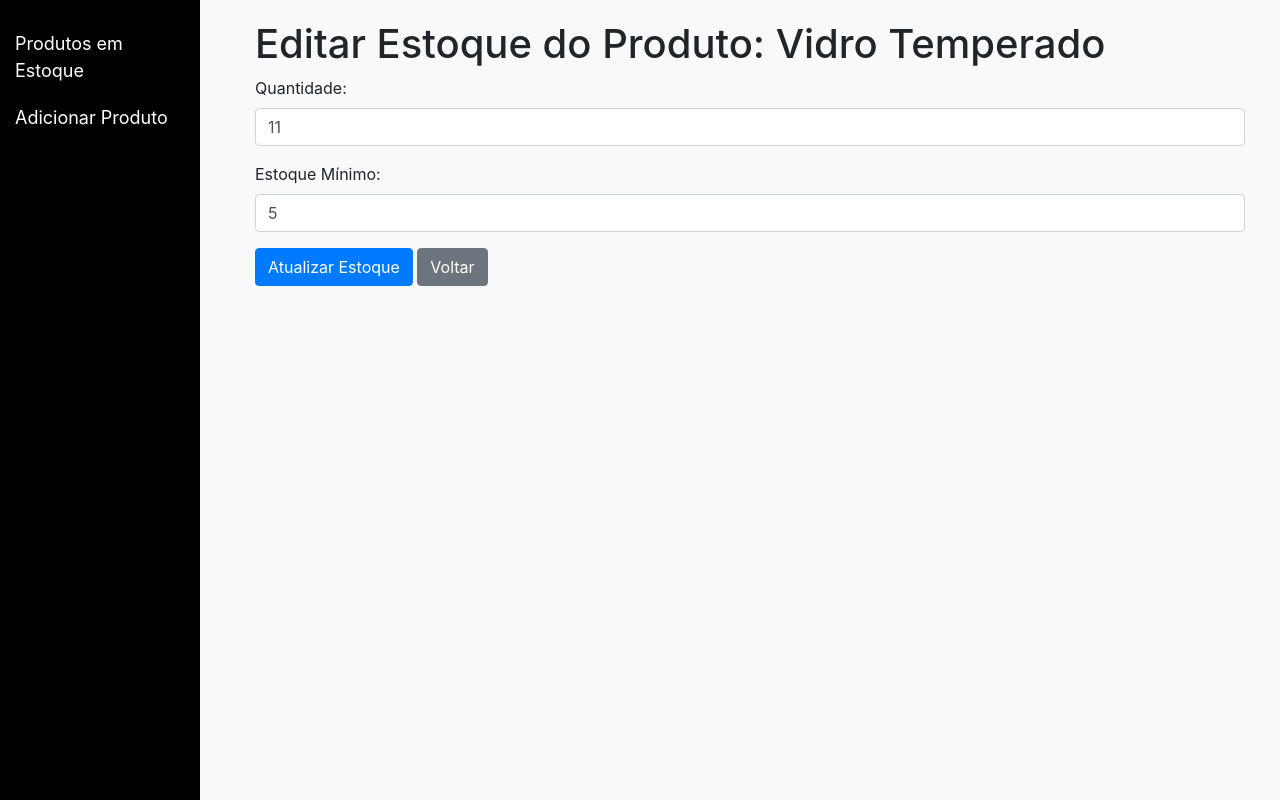
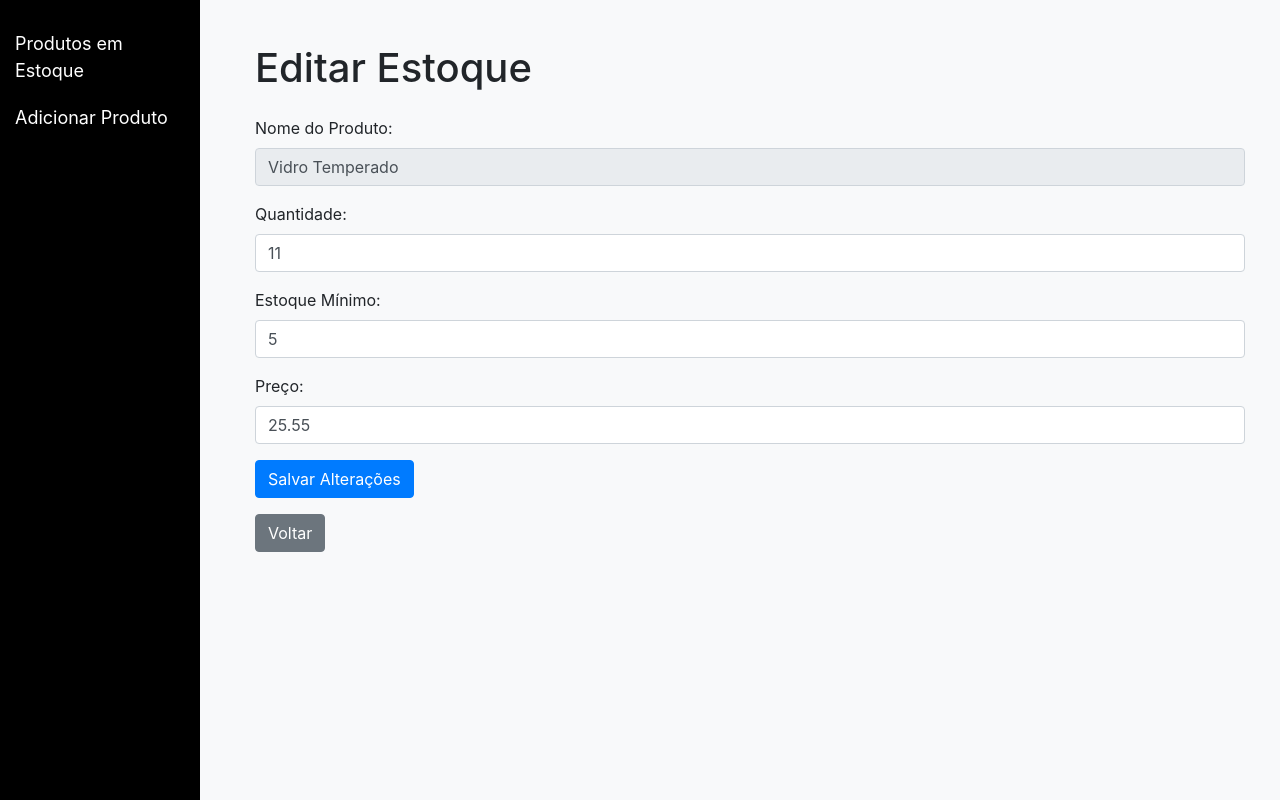
Before and after one commit to Elielton-Ferreira/liras_system, a Flask app: page /editar/1 in a window 1280 px wide. Run offline with Flask 3, Linux system fonts and the light colour scheme; data comes from the database, SQL or seed files in the repository; both versions use the stored data as it was after the commit; some libraries are stand-ins or nearby versions.

Commit message:
editar preços

```diff
--- a/app.py
+++ b/app.py
@@ -1,84 +1,71 @@
-from flask import Flask, render_template, request, redirect  # Importa as classes e funções necessárias do Flask
-import sqlite3  # Importa a biblioteca sqlite3 para interagir com o banco de dados SQLite
+from flask import Flask, render_template, request, redirect, url_for
+import sqlite3
 
-app = Flask(__name__)  # Cria uma instância da aplicação Flask
+app = Flask(__name__)
 
-# Função para conectar ao banco de dados SQLite
+# Função para conectar ao banco de dados
 def conectar_bd():
-    return sqlite3.connect('estoque.db')  # Retorna uma conexão com o banco de dados 'estoque.db'
+    conn = sqlite3.connect('estoque.db')  # Altere para o nome do seu banco de dados
+    conn.row_factory = sqlite3.Row  # Para acessar os dados por nome de coluna
+    return conn
 
-# Função para obter produtos com filtro de pesquisa
-def obter_produtos(pesquisa=None):
-    conn = conectar_bd()  # Conecta ao banco de dados
-    cursor = conn.cursor()  # Cria um cursor para executar comandos SQL
+# Rota principal que exibe todos os produtos
+@app.route('/', methods=['GET', 'POST'])
+def index():
+    conn = conectar_bd()
+    cursor = conn.cursor()
 
-    # Se uma pesquisa for fornecida, filtra os produtos
-    if pesquisa:
-        cursor.execute("SELECT id, nome, categoria, quantidade, preco, estoque_minimo FROM produtos WHERE nome LIKE ?", (f'%{pesquisa}%',))
+    # Se houver uma solicitação POST, realiza a pesquisa
+    if request.method == 'POST':
+        pesquisa = request.form['pesquisa']  # Obtém o termo de pesquisa
+        cursor.execute("SELECT * FROM produtos WHERE nome LIKE ?", ('%' + pesquisa + '%',))
+        produtos = cursor.fetchall()  # Busca produtos que correspondem à pesquisa
     else:
-        cursor.execute("SELECT id, nome, categoria, quantidade, preco, estoque_minimo FROM produtos")  # Seleciona todos os produtos
+        cursor.execute("SELECT * FROM produtos")  # Busca todos os produtos
+        produtos = cursor.fetchall()  # Recupera os dados dos produtos
 
-    produtos = cursor.fetchall()  # Obtém todos os resultados da consulta
-    conn.close()  # Fecha a conexão com o banco de dados
-    return produtos  # Retorna a lista de produtos
-
-# Função para adicionar um novo produto ao banco de dados
-def adicionar_produto(nome, categoria, quantidade, preco, estoque_minimo):
-    conn = conectar_bd()  # Conecta ao banco de dados
-    cursor = conn.cursor()  # Cria um cursor para executar comandos SQL
-    cursor.execute("INSERT INTO produtos (nome, categoria, quantidade, preco, estoque_minimo) VALUES (?, ?, ?, ?, ?)",
-                   (nome, categoria, quantidade, preco, estoque_minimo))  # Executa a consulta para inserir um novo produto
-    conn.commit()  # Salva as mudanças no banco de dados
-    conn.close()  # Fecha a conexão com o banco de dados
-
-# Função para atualizar o estoque de um produto
-def atualizar_estoque(produto_id, quantidade, estoque_minimo):
-    conn = conectar_bd()  # Conecta ao banco de dados
-    cursor = conn.cursor()  # Cria um cursor para executar comandos SQL
-    cursor.execute("UPDATE produtos SET quantidade = ?, estoque_minimo = ? WHERE id = ?",
-                   (quantidade, estoque_minimo, produto_id))  # Executa a consulta para atualizar a quantidade e o estoque mínimo do produto
-    conn.commit()  # Salva as mudanças no banco de dados
-    conn.close()  # Fecha a conexão com o banco de dados
-
-# Página inicial que exibe a lista de produtos e a opção de adicionar e editar produtos
-@app.route('/', methods=['GET', 'POST'])  # Aceita tanto GET quanto POST
-def index():
-    pesquisa = None  # Inicializa a variável de pesquisa
-    if request.method == 'POST':  # Se o método da requisição for POST
-        pesquisa = request.form.get('pesquisa')  # Obtém o parâmetro de pesquisa do formulário
-    produtos = obter_produtos(pesquisa)  # Obtém os produtos, filtrando se necessário
-    return render_template('index.html', produtos=produtos)  # Renderiza o template 'index.html' passando a lista de produtos
-
-# Rota para exibir o formulário de adicionar produto (GET) e adicionar o produto (POST)
-@app.route('/adicionar', methods=['GET', 'POST'])
-def adicionar():
-    if request.method == 'POST':  # Se o método da requisição for POST
-        nome = request.form['nome']  # Obtém o nome do produto do formulário
-        categoria = request.form['categoria']  # Obtém a categoria do produto do formulário
-        quantidade = int(request.form['quantidade'])  # Obtém a quantidade do produto do formulário e converte para inteiro
-        preco = float(request.form['preco'])  # Obtém o preço do produto do formulário e converte para float
-        estoque_minimo = int(request.form['estoque_minimo'])  # Obtém o estoque mínimo do produto do formulário e converte para inteiro
-        adicionar_produto(nome, categoria, quantidade, preco, estoque_minimo)  # Adiciona o produto ao banco de dados
-        return redirect('/')  # Redireciona para a página inicial após adicionar o produto
-    return render_template('adicionar_produto.html')  # Renderiza o template de adicionar produto se o método for GET
+    conn.close()  # Fecha a conexão
+    return render_template('index.html', produtos=produtos)  # Renderiza o template com a lista de produtos
 
 # Rota para exibir o formulário de edição de estoque
 @app.route('/editar/<int:id>', methods=['GET'])
 def editar(id):
-    conn = conectar_bd()  # Conecta ao banco de dados
-    cursor = conn.cursor()  # Cria um cursor para executar comandos SQL
-    cursor.execute("SELECT id, nome, quantidade, estoque_minimo FROM produtos WHERE id = ?", (id,))  # Seleciona o produto pelo ID
-    produto = cursor.fetchone()  # Obtém o produto correspondente
-    conn.close()  # Fecha a conexão com o banco de dados
-    return render_template('editar.html', produto=produto)  # Renderiza o template de edição passando o produto
+    conn = conectar_bd()
+    cursor = conn.cursor()
 
-# Rota para salvar as alterações de estoque
+    # Obtém o produto a ser editado
+    cursor.execute("SELECT id, nome, quantidade, estoque_minimo, preco FROM produtos WHERE id = ?", (id,))
+    produto = cursor.fetchone()  # Obtém os dados do produto
+    conn.close()  # Fecha a conexão
+
+    # Verifica se o produto foi encontrado
+    if produto is None:
+        return "Produto não encontrado", 404  # Retorna erro se o produto não existir
+
+    return render_template('editar.html', produto=produto)  # Renderiza a página de edição
+
+# Rota para atualizar os dados do produto
 @app.route('/atualizar/<int:id>', methods=['POST'])
 def atualizar(id):
-    quantidade = int(request.form['quantidade'])  # Obtém a nova quantidade do produto do formulário e converte para inteiro
-    estoque_minimo = int(request.form['estoque_minimo'])  # Obtém o novo estoque mínimo do produto do formulário e converte para inteiro
-    atualizar_estoque(id, quantidade, estoque_minimo)  # Atualiza o estoque do produto no banco de dados
-    return redirect('/')  # Redireciona para a página inicial após atualizar o estoque
+    # Obtém os dados do formulário
+    nome = request.form['nome']
+    quantidade = request.form['quantidade']
+    estoque_minimo = request.form['estoque_minimo']
+    preco = request.form['preco']
 
+    conn = conectar_bd()
+    cursor = conn.cursor()
+    # Atualiza o produto no banco de dados
+    cursor.execute("""
+        UPDATE produtos
+        SET quantidade = ?, estoque_minimo = ?, preco = ?
+        WHERE id = ?
+    """, (quantidade, estoque_minimo, preco, id))
+    conn.commit()  # Confirma as alterações
+    conn.close()  # Fecha a conexão
+
+    return redirect(url_for('index'))  # Redireciona para a página inicial
+
+# Executa o aplicativo Flask
 if __name__ == '__main__':
-    app.run(debug=True)  # Executa a aplicação Flask em modo de depuração
+    app.run(debug=True)
--- a/templates/editar.html
+++ b/templates/editar.html
@@ -1,18 +1,27 @@
-{% extends 'base.html' %} <!-- Estende o template base para manter a estrutura comum -->
+{% extends 'base.html' %}
 
-{% block content %} <!-- Início do bloco de conteúdo -->
-<h1>Editar Estoque do Produto: {{ produto[1] }}</h1> <!-- Título da página, mostrando o nome do produto sendo editado -->
+{% block content %}
+<h1 class="my-4">Editar Estoque</h1>
 
-<form action="/atualizar/{{ produto[0] }}" method="POST" class="form-editar-estoque"> <!-- Início do formulário, enviando dados para a rota de atualização do produto -->
-    <div class="form-group"> <!-- Grupo de formulário para a quantidade -->
-        <label for="quantidade">Quantidade:</label> <!-- Rótulo do campo -->
-        <input type="number" name="quantidade" value="{{ produto[2] }}" class="form-control" required> <!-- Campo de entrada numérico para a quantidade, preenchido com o valor atual do produto, obrigatório -->
+<form action="/atualizar/{{ produto[0] }}" method="POST">
+    <div class="form-group">
+        <label for="nome">Nome do Produto:</label>
+        <input type="text" class="form-control" id="nome" name="nome" value="{{ produto[1] }}" readonly>  <!-- O campo é somente leitura -->
     </div>
-    <div class="form-group"> <!-- Grupo de formulário para o estoque mínimo -->
-        <label for="estoque_minimo">Estoque Mínimo:</label> <!-- Rótulo do campo -->
-        <input type="number" name="estoque_minimo" value="{{ produto[3] }}" class="form-control" required> <!-- Campo de entrada numérico para o estoque mínimo, preenchido com o valor atual do produto, obrigatório -->
+    <div class="form-group">
+        <label for="quantidade">Quantidade:</label>
+        <input type="number" class="form-control" id="quantidade" name="quantidade" value="{{ produto[2] }}" required>  <!-- A quantidade é preenchida -->
     </div>
-    <button type="submit" class="btn btn-primary">Atualizar Estoque</button> <!-- Botão para submeter o formulário e atualizar o estoque -->
-    <a href="/" class="btn btn-secondary">Voltar</a> <!-- Botão para voltar à página inicial -->
+    <div class="form-group">
+        <label for="estoque_minimo">Estoque Mínimo:</label>
+        <input type="number" class="form-control" id="estoque_minimo" name="estoque_minimo" value="{{ produto[3] }}" required>  <!-- O estoque mínimo é preenchido -->
+    </div>
+    <div class="form-group">
+        <label for="preco">Preço:</label>
+        <input type="number" step="0.01" class="form-control" id="preco" name="preco" value="{{ produto[4] }}" required>  <!-- O preço é preenchido -->
+    </div>
+    <button type="submit" class="btn btn-primary">Salvar Alterações</button>  <!-- Botão para enviar as alterações -->
 </form>
-{% endblock %} <!-- Fim do bloco de conteúdo -->
+
+<a href="/" class="btn btn-secondary mt-3">Voltar</a>  <!-- Link para voltar à página inicial -->
+{% endblock %}
```
Also changed, not shown: estoque.py (+57 -20 lines), estoque.db.
